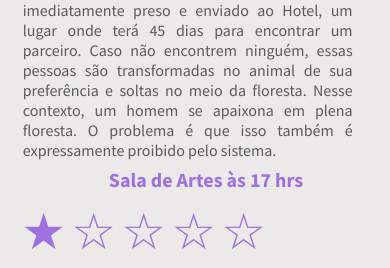
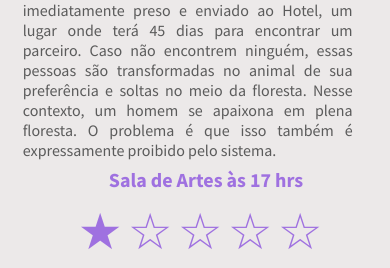
Before and after one commit to pdvrx/site-clube-de-cinema, a PHP site: page / in a window 390 px wide. Shown: the part 507-775 px from the top of the page. Run offline with PHP 8.4, Linux system fonts and the light colour scheme.

Commit message:
estrela responsivo

```diff
--- a/style.css
+++ b/style.css
@@ -198,6 +198,11 @@ main {
         padding-bottom: 10px;
     }
 
+    .avaliacao{
+        justify-content: center;
+        align-items: center;
+        margin-left: 15%;
+    }
 
 
 }
```
